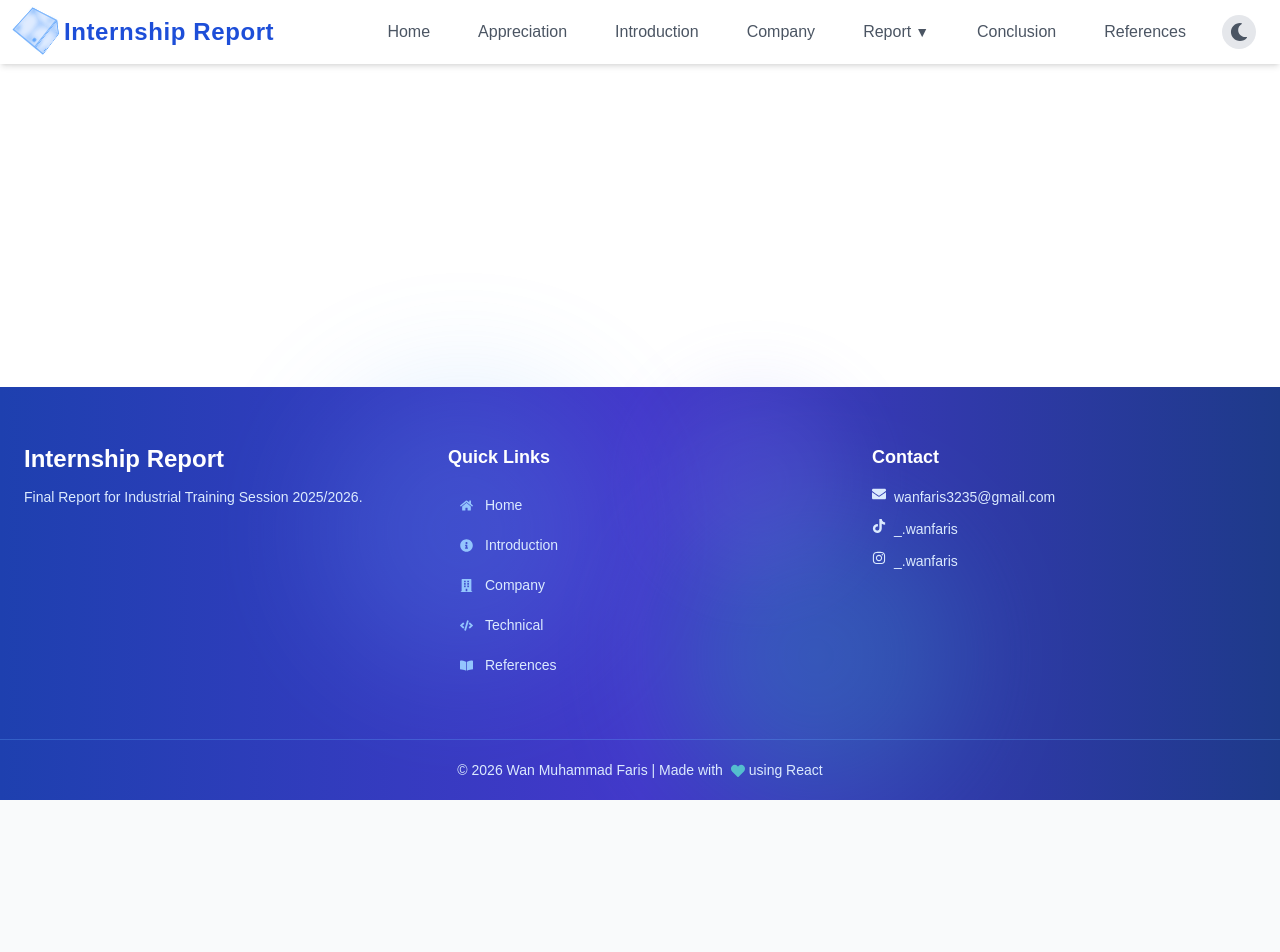
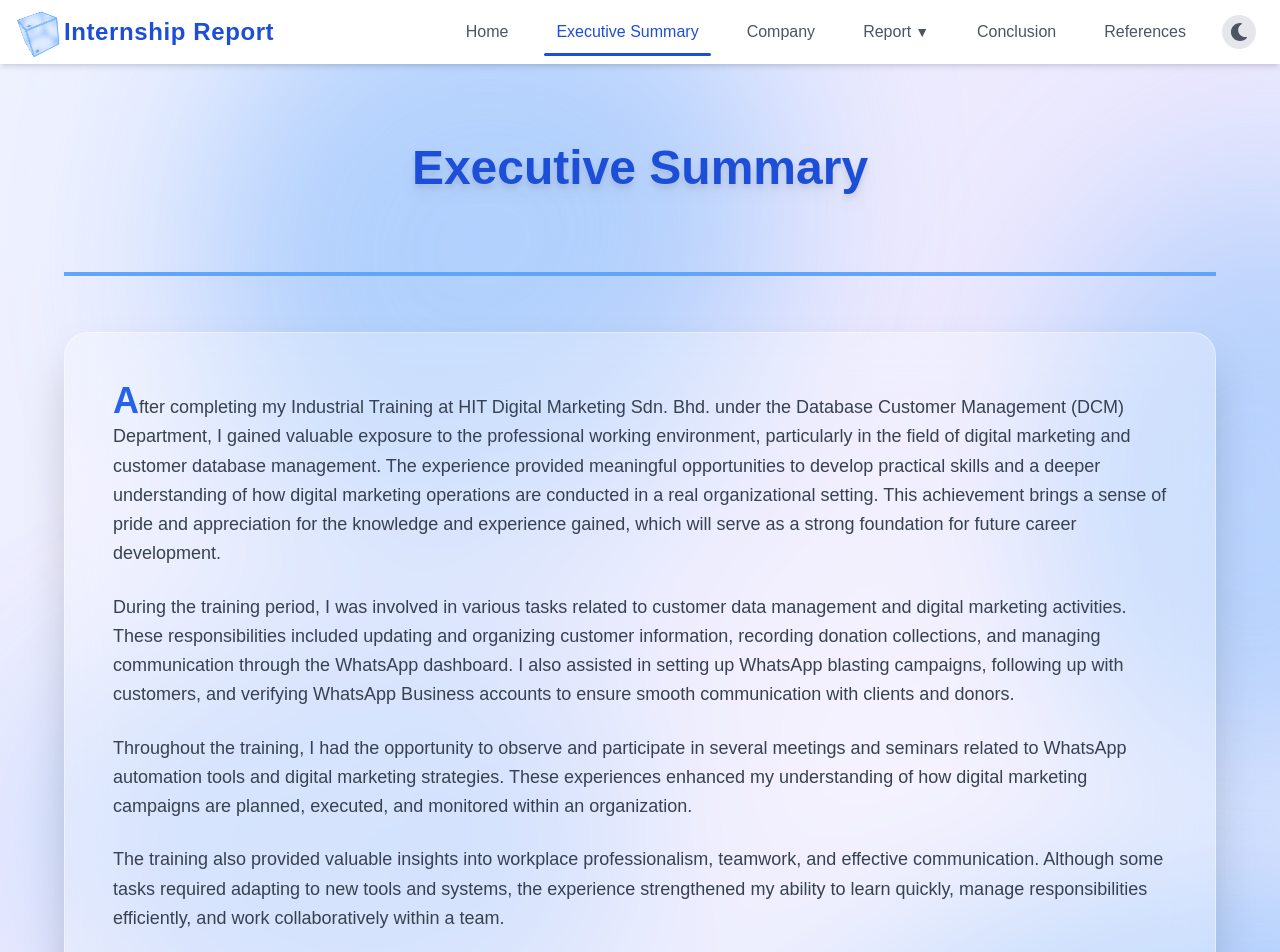
Before and after one commit to WanFaris-GIT/intern, a React (Vite) app: page /executive-summary in a window 1280 px wide. Shown: the top 952 px of the page. Before the commit the page ends 800 px from the top, so only its background shows below. Built offline with nearby package versions, Linux system fonts and the light colour scheme.

Commit message:
Add Executive Summary

```diff
--- a/src/App.jsx
+++ b/src/App.jsx
@@ -11,6 +11,7 @@ import Weekly from "./pages/Weekly";
 import Technical from "./pages/Technical";
 import Conclusion from "./pages/Conclusion";
 import References from "./pages/References";
+import ExecutiveSummary from "./pages/ExecutiveSummary";
 
 import Week1 from "./pages/weeks/week1";
 import Week2 from "./pages/weeks/week2";
@@ -46,6 +47,7 @@ function App() {
           <main className="flex-grow flex flex-col">
             <Routes>
               <Route path="/" element={<Home />} />
+              <Route path="/executive-summary" element={<ExecutiveSummary />} />
               <Route path="/appreciation" element={<Appreciation />} />
               <Route path="/introduction" element={<Introduction />} />
               <Route path="/company" element={<Company />} />
--- a/src/components/Navbar.jsx
+++ b/src/components/Navbar.jsx
@@ -121,12 +121,17 @@ function Navbar() {
           <NavLink to="/" className={linkClass}>
             Home
           </NavLink>
+          <NavLink to="/executive-summary" className={linkClass}>
+            Executive Summary
+          </NavLink>
+          {/*
           <NavLink to="/appreciation" className={linkClass}>
             Appreciation
           </NavLink>
           <NavLink to="/introduction" className={linkClass}>
             Introduction
           </NavLink>
+          */}
           <NavLink to="/company" className={linkClass}>
             Company
           </NavLink>
--- /dev/null
+++ b/src/pages/ExecutiveSummary.jsx
@@ -0,0 +1,65 @@
+import React from "react";
+import { useDarkMode } from "../context/DarkModeContext";
+import AuroraBackground from "../components/Aurora";
+
+
+function ExecutiveSummary() {
+  const { darkMode } = useDarkMode();
+
+  return (
+    <section
+      className="relative flex flex-col justify-center flex-grow px-6 py-20 overflow-hidden min-h-screen"
+      style={{
+        background:
+          darkMode
+            ? "linear-gradient(135deg, #0a0a0a 0%, #1a1a1a 50%, #0a0a0a 100%)"
+            : "linear-gradient(135deg, #eef2ff 0%, #ede9fe 50%, #faf5ff 100%)",
+      }}
+    >
+      {/* Aurora Background */}
+      <AuroraBackground />
+
+      {/* CONTENT */}
+      <div
+        className="w-full max-w-6xl mx-auto"
+        style={{ zIndex: 10, position: "relative" }}
+      >
+        {/* Title */}
+        <div className="text-center mb-20">
+          <h1 className="text-4xl md:text-5xl font-extrabold text-blue-700 dark:text-blue-700 text-center drop-shadow-lg mb-2">
+            Executive Summary
+          </h1>
+        </div>
+
+        <hr className="w-full border-t-4 border-blue-400 mb-14" />
+
+        {/* MAIN GLASS CARD */}
+        <div
+          className={`backdrop-blur-xl border rounded-3xl shadow-2xl p-8 md:p-12 hover:shadow-blue-200 transition-all duration-300 ${
+            darkMode ? 'bg-gray-800/30 border-gray-600/30' : 'bg-white/30 border-white/40'
+          }`}
+        >
+          <div className="space-y-6">
+            <p className={`leading-relaxed text-lg first-letter:text-4xl first-letter:font-bold first-letter:text-blue-600 ${darkMode ? 'text-gray-200' : 'text-gray-700'}`}>
+              After completing my Industrial Training at HIT Digital Marketing Sdn. Bhd. under the Database Customer Management (DCM) Department, I gained valuable exposure to the professional working environment, particularly in the field of digital marketing and customer database management. The experience provided meaningful opportunities to develop practical skills and a deeper understanding of how digital marketing operations are conducted in a real organizational setting. This achievement brings a sense of pride and appreciation for the knowledge and experience gained, which will serve as a strong foundation for future career development.
+            </p>
+            <p className={`leading-relaxed text-lg ${darkMode ? 'text-gray-200' : 'text-gray-700'}`}>
+              During the training period, I was involved in various tasks related to customer data management and digital marketing activities. These responsibilities included updating and organizing customer information, recording donation collections, and managing communication through the WhatsApp dashboard. I also assisted in setting up WhatsApp blasting campaigns, following up with customers, and verifying WhatsApp Business accounts to ensure smooth communication with clients and donors.
+            </p>
+            <p className={`leading-relaxed text-lg ${darkMode ? 'text-gray-200' : 'text-gray-700'}`}>
+              Throughout the training, I had the opportunity to observe and participate in several meetings and seminars related to WhatsApp automation tools and digital marketing strategies. These experiences enhanced my understanding of how digital marketing campaigns are planned, executed, and monitored within an organization.
+            </p>
+            <p className={`leading-relaxed text-lg ${darkMode ? 'text-gray-200' : 'text-gray-700'}`}>
+              The training also provided valuable insights into workplace professionalism, teamwork, and effective communication. Although some tasks required adapting to new tools and systems, the experience strengthened my ability to learn quickly, manage responsibilities efficiently, and work collaboratively within a team.
+            </p>
+            <p className={`leading-relaxed text-lg first-letter:text-3xl first-letter:font-bold first-letter:text-blue-600 ${darkMode ? 'text-gray-200' : 'text-gray-700'}`}>
+              In conclusion, the Industrial Training at HIT Digital Marketing Sdn. Bhd. has been an important learning experience that contributed significantly to both my personal and professional development. The knowledge and skills gained throughout this period have prepared me to face future challenges with greater confidence, while fostering a strong appreciation for teamwork, responsibility, and continuous learning in a professional environment.
+            </p>
+          </div>
+        </div>
+      </div>
+    </section>
+  );
+}
+
+export default ExecutiveSummary;
```
Also changed, not shown: 1 other file (tests, documents, lock files or other folders).
